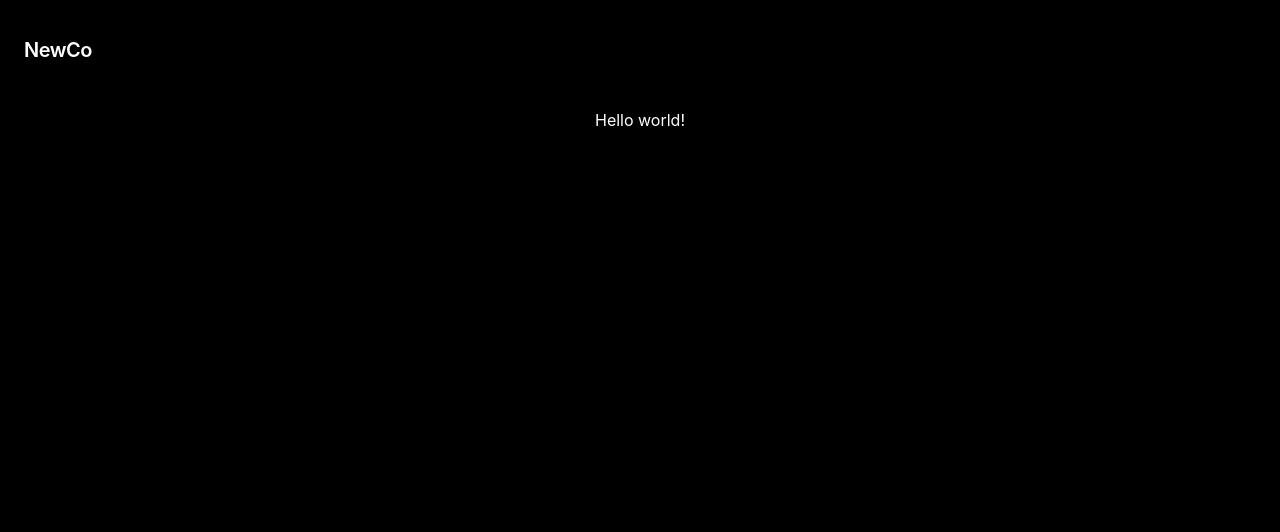
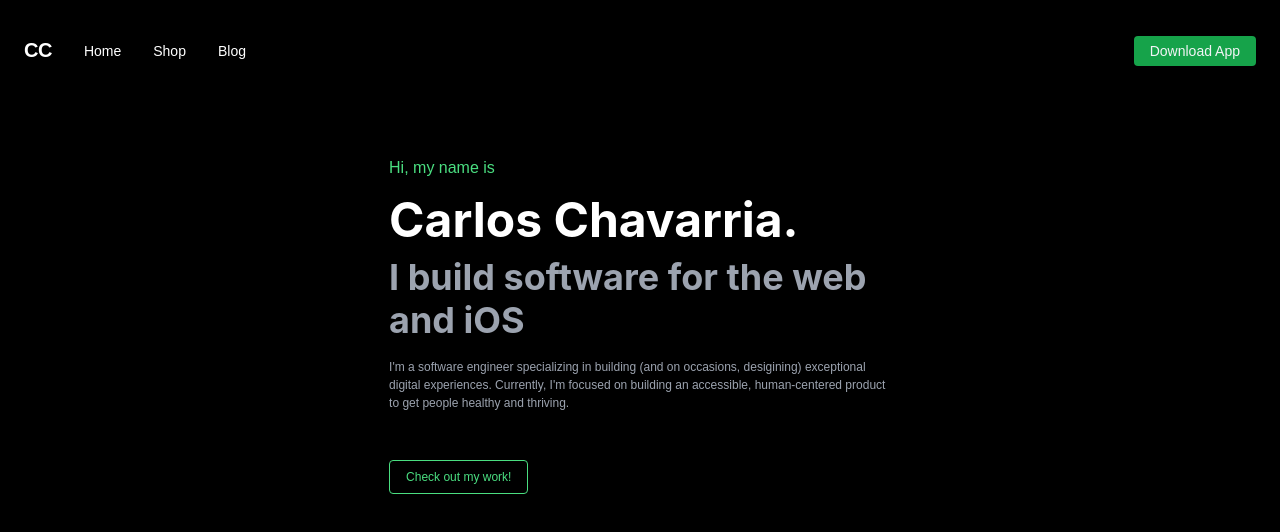
Before and after one commit to carloscodes/portfolio, a Next.js app: page / in a window 1280 px wide. Shown: the top 532 px of the page. Built offline with nearby package versions, Linux system fonts and the light colour scheme.

Commit message:
cool hero added

```diff
--- a/components/Header.js
+++ b/components/Header.js
@@ -4,7 +4,7 @@ export default function Header() {
     return (
         <>
             <Head>
-                <title>FireByte</title>
+                <title>Carlos Chavarria</title>
                 <meta name="description" content="Health, Code, and Life" />
                 <link rel="icon" href="/favicon.ico" />
             </Head>
--- /dev/null
+++ b/components/Hero.js
@@ -0,0 +1,23 @@
+import { Container, Heading, Text } from "@chakra-ui/react";
+
+export default function() {
+    return (
+        <>
+            <Container className="text-left m-16">
+                <Text size='xs' noOfLines={1} className="text-green-400 mb-4">
+                    Hi, my name is
+                </Text>
+                <Heading as='h1' size='2xl' noOfLines={1} className="mb-3">
+                    Carlos Chavarria.
+                </Heading>
+                <Heading as='h1' size='xl' noOfLines={2} className="text-gray-400 mb-4">
+                    I build software for the web and iOS
+                </Heading>
+                <Text fontSize='xs' className="text-gray-400 mb-12">I'm a software engineer specializing in building (and on occasions, desigining) exceptional digital experiences. Currently, I'm focused on building an accessible, human-centered product to get people healthy and thriving. </Text>
+                <button className="bg-transparent text-green-400 font-light text-xs py-2 px-4 border border-green-400 rounded">
+                    Check out my work!
+                </button>
+            </Container>
+        </>
+    );
+}
--- a/components/Navbar.js
+++ b/components/Navbar.js
@@ -17,7 +17,7 @@ const variantsIcon = {
 
   const variants = {
     open: { opacity: 1, y: 5},
-    closed: { opacity: 1, y: -500},
+    closed: { opacity: 1, y: 1},
 
   }
 
@@ -43,7 +43,7 @@ export default function Navbar() {
             <nav className="flex items-center justify-between flex-wrap p-6">
 
                 <div className="flex items-center flex-shrink-0 mr-6">
-                    <span className="font-semibold text-xl tracking-tight">NewCo</span>
+                    <span className="font-semibold text-xl tracking-tight">CC</span>
                 </div>
                 <div className='lg:hidden'>
                     <motion.div  animate={isOpen ? "closed" : "open"}
@@ -69,7 +69,7 @@ export default function Navbar() {
                     </a>
                     </div>
                     <div>
-                        <a href="#" className="inline-block mt-4 lg:mt-0 font-light text-sm px-4 py-2 customBtn">Download App</a>
+                        <a href="#" className="inline-block mt-4 lg:mt-0 text-sm px-4 py-2 customBtn">Download App</a>
                     </div>
                 </motion.div>
 
--- a/pages/index.tsx
+++ b/pages/index.tsx
@@ -1,15 +1,13 @@
 import Header from '../components/Header'
 import Navbar from '../components/Navbar'
-import { Container } from '@chakra-ui/react'
+import Hero from '../components/Hero'
 
 export default function Home() {
   return (
     <>
       <Header />
       <Navbar />
-      <Container className='text-center'>
-        <h1>Hello world!</h1>
-      </Container>
+      <Hero />
 
 
 
--- a/styles/globals.css
+++ b/styles/globals.css
@@ -2,6 +2,11 @@
 @tailwind components;
 @tailwind utilities;
 
+@import url('https://fonts.googleapis.com/css2?family=Montserrat:wght@300');
+
+html, body, * {
+    font-family: 'Montserrat', sans-serif;
+}
 
 .customBtn {
     @apply leading-none border-transparent rounded text-gray-100 bg-green-600 hover:bg-green-500;
```
